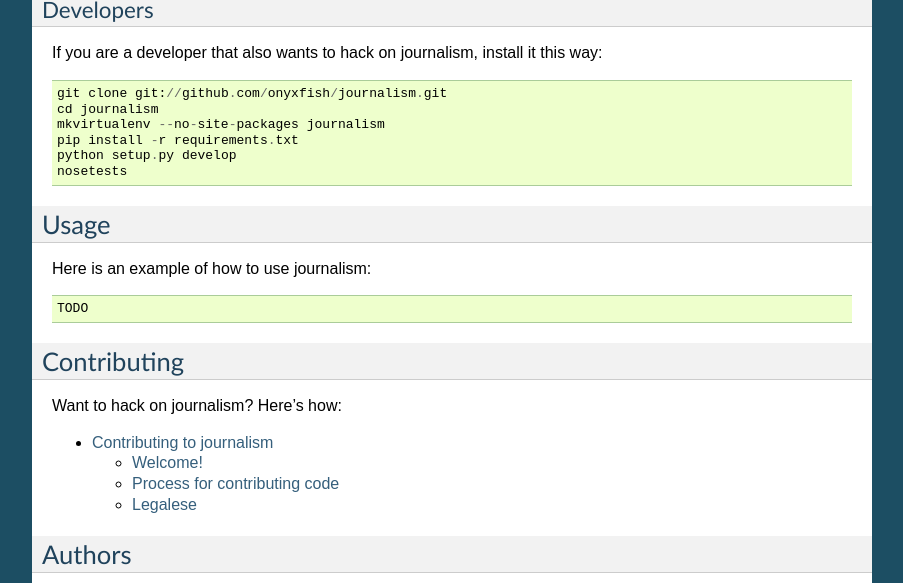
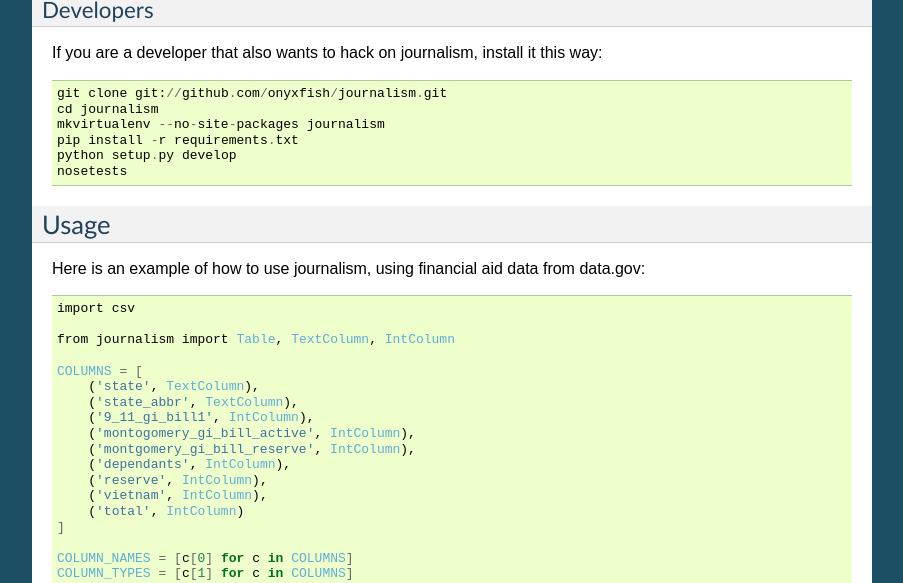
Before and after one commit to wireservice/agate, a Sphinx documentation site: the page built from docs/index.rst, in a window 1280 px wide and 1400 px high, scrolled down 931 px, cut to the strip 0-583 px from the top of the window. Shown: the whole strip, without its empty margins (198-1101 px from the left). Built offline with Sphinx 7.4.7, drawn with Linux system fonts in a browser that asks for light colours; some of the changed text lies outside the part shown.

Commit message:
Add example to docs.

```diff
--- a/docs/index.rst
+++ b/docs/index.rst
@@ -55,9 +55,58 @@
 Usage
 =====
 
-Here is an example of how to use journalism::
+Here is an example of how to use journalism, using financial aid data from data.gov:
 
-    TODO
+.. code-block:: ruby
+
+    import csv
+
+    from journalism import Table, TextColumn, IntColumn
+
+    COLUMNS = [
+        ('state', TextColumn),
+        ('state_abbr', TextColumn),
+        ('9_11_gi_bill1', IntColumn),
+        ('montogomery_gi_bill_active', IntColumn),
+        ('montgomery_gi_bill_reserve', IntColumn),
+        ('dependants', IntColumn),
+        ('reserve', IntColumn),
+        ('vietnam', IntColumn),
+        ('total', IntColumn)
+    ]
+
+    COLUMN_NAMES = [c[0] for c in COLUMNS]
+    COLUMN_TYPES = [c[1] for c in COLUMNS]
+
+    with open('examples/realdata/Datagov_FY10_EDU_recp_by_State.csv') as f:
+        # Skip headers
+        f.next()
+        f.next()
+        f.next()
+
+        rows = list(csv.reader(f))
+
+    # Trim cruft off end
+    rows = rows[:-2]
+
+    table = Table(rows, COLUMN_TYPES, COLUMN_NAMES, cast=True)
+
+    print 'Total of all states: %i' % table.columns['total'].sum()
+
+    sort_by_total_desc = table.sort_by('total', reverse=True)
+
+    top_five = sort_by_total_desc.rows[0:5]
+
+    for i, row in enumerate(top_five):
+        print '# %i: %s %i' % (i, row['state'], row['total'])
+
+    last_place = sort_by_total_desc.rows[-1]
+
+    print 'Lowest state: %(state)s %(total)i' % (last_place)
+
+    stdev = table.columns['total'].stdev()
+
+    print 'Standard deviation of totals: %.2f' % stdev
 
 Contributing
 ============
```
Also changed, not shown: 1 other file.
